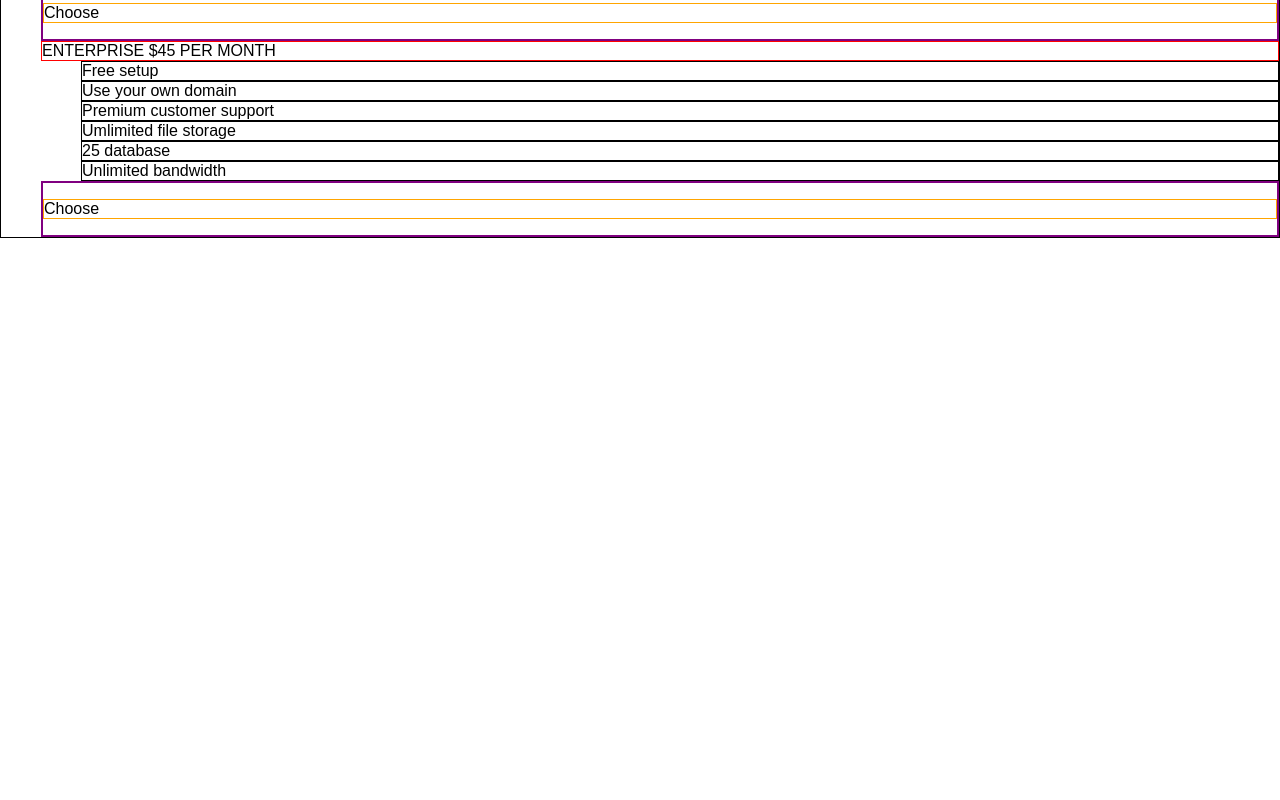
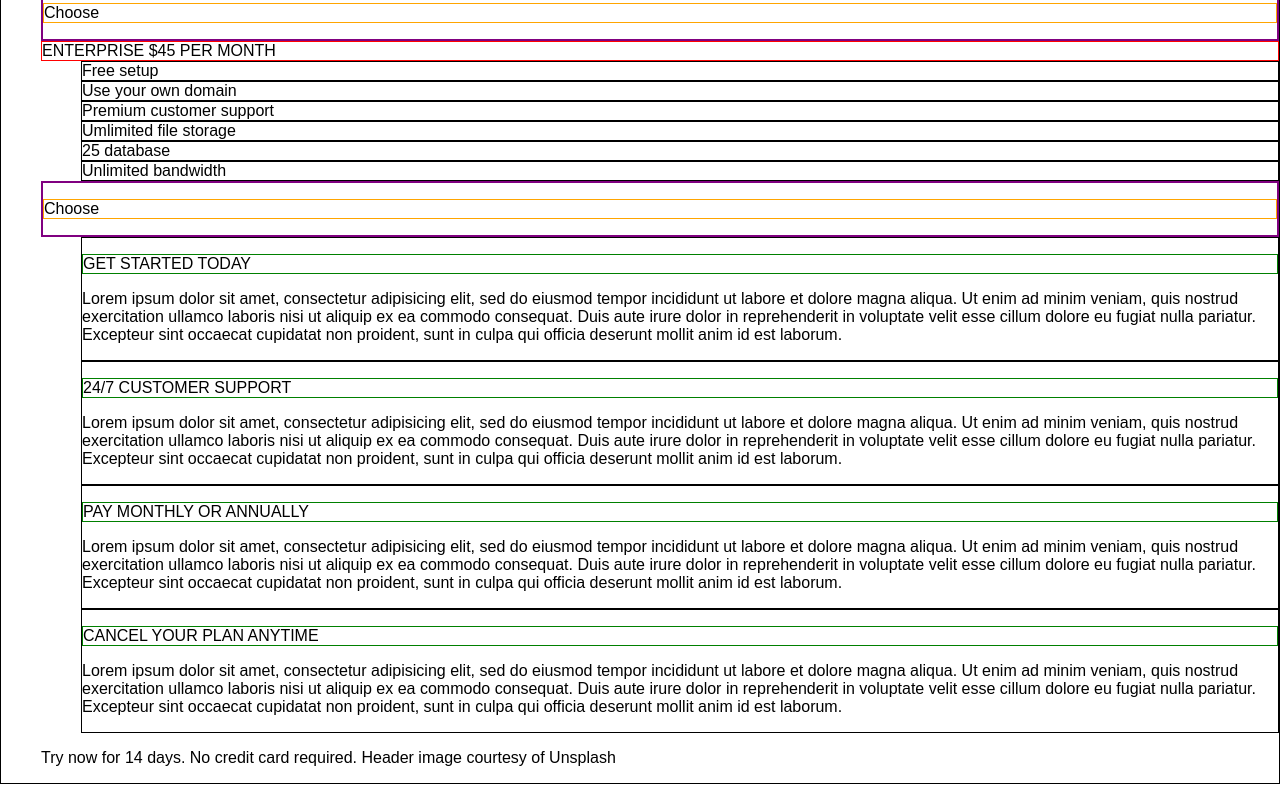
Before and after one commit to llantukh/simplepricing, a plain HTML site: page index.html in a window 1280 px wide. Shown: the part 1262-2062 px from the top of the page. Before the commit the page ends 1516 px from the top, so only its background shows below. Drawn offline with Linux system fonts and the light colour scheme.

Commit message:
finished adding content to html

```diff
--- a/index.html
+++ b/index.html
@@ -109,3 +109,37 @@
     </div>
 
  </li>
+
+<div class="container">
+  <ul class="more-content">
+
+    <li class="details">
+      <p class="heading">
+        <span>GET STARTED TODAY<span> </p>
+      <p> <span> Lorem ipsum dolor sit amet, consectetur adipisicing elit, sed do eiusmod tempor incididunt ut labore et dolore magna aliqua. Ut enim ad minim veniam, quis nostrud exercitation ullamco laboris nisi ut aliquip ex ea commodo consequat. Duis aute irure dolor in reprehenderit in voluptate velit esse cillum dolore eu fugiat nulla pariatur. Excepteur sint occaecat cupidatat non proident, sunt in culpa qui officia deserunt mollit anim id est laborum.<span> </p>
+
+    <li class="details">
+      <p class="heading">
+        <span>24/7 CUSTOMER SUPPORT<span> </p>
+      <p> <span> Lorem ipsum dolor sit amet, consectetur adipisicing elit, sed do eiusmod tempor incididunt ut labore et dolore magna aliqua. Ut enim ad minim veniam, quis nostrud exercitation ullamco laboris nisi ut aliquip ex ea commodo consequat. Duis aute irure dolor in reprehenderit in voluptate velit esse cillum dolore eu fugiat nulla pariatur. Excepteur sint occaecat cupidatat non proident, sunt in culpa qui officia deserunt mollit anim id est laborum.<span> </p>
+
+    <li class="details">
+      <p class="heading">
+        <span>PAY MONTHLY OR ANNUALLY<span> </p>
+      <p> <span> Lorem ipsum dolor sit amet, consectetur adipisicing elit, sed do eiusmod tempor incididunt ut labore et dolore magna aliqua. Ut enim ad minim veniam, quis nostrud exercitation ullamco laboris nisi ut aliquip ex ea commodo consequat. Duis aute irure dolor in reprehenderit in voluptate velit esse cillum dolore eu fugiat nulla pariatur. Excepteur sint occaecat cupidatat non proident, sunt in culpa qui officia deserunt mollit anim id est laborum.<span> </p>
+
+    <li class="details">
+      <p class="heading">
+        <span>CANCEL YOUR PLAN ANYTIME<span> </p>
+      <p> <span> Lorem ipsum dolor sit amet, consectetur adipisicing elit, sed do eiusmod tempor incididunt ut labore et dolore magna aliqua. Ut enim ad minim veniam, quis nostrud exercitation ullamco laboris nisi ut aliquip ex ea commodo consequat. Duis aute irure dolor in reprehenderit in voluptate velit esse cillum dolore eu fugiat nulla pariatur. Excepteur sint occaecat cupidatat non proident, sunt in culpa qui officia deserunt mollit anim id est laborum.<span> </p>
+  </ul>
+</div>
+
+<div class="footer">
+  <p class="closing">
+    <span class="convince">Try now<span> <span>for 14 days. No credit card required. Header image courtesy of<span>
+    <span class="convince">Unsplash<span> </p>
+</div>
+
+</body>
+</html>
--- a/main.css
+++ b/main.css
@@ -25,3 +25,16 @@ li{
 .bottom{
   border: 2px solid purple;
 }
+
+/*.item{
+  float: left;
+}
+*/
+
+.details{
+  border: 1px solid black;
+}
+
+.heading{
+  border: 1px solid green;
+}
```
